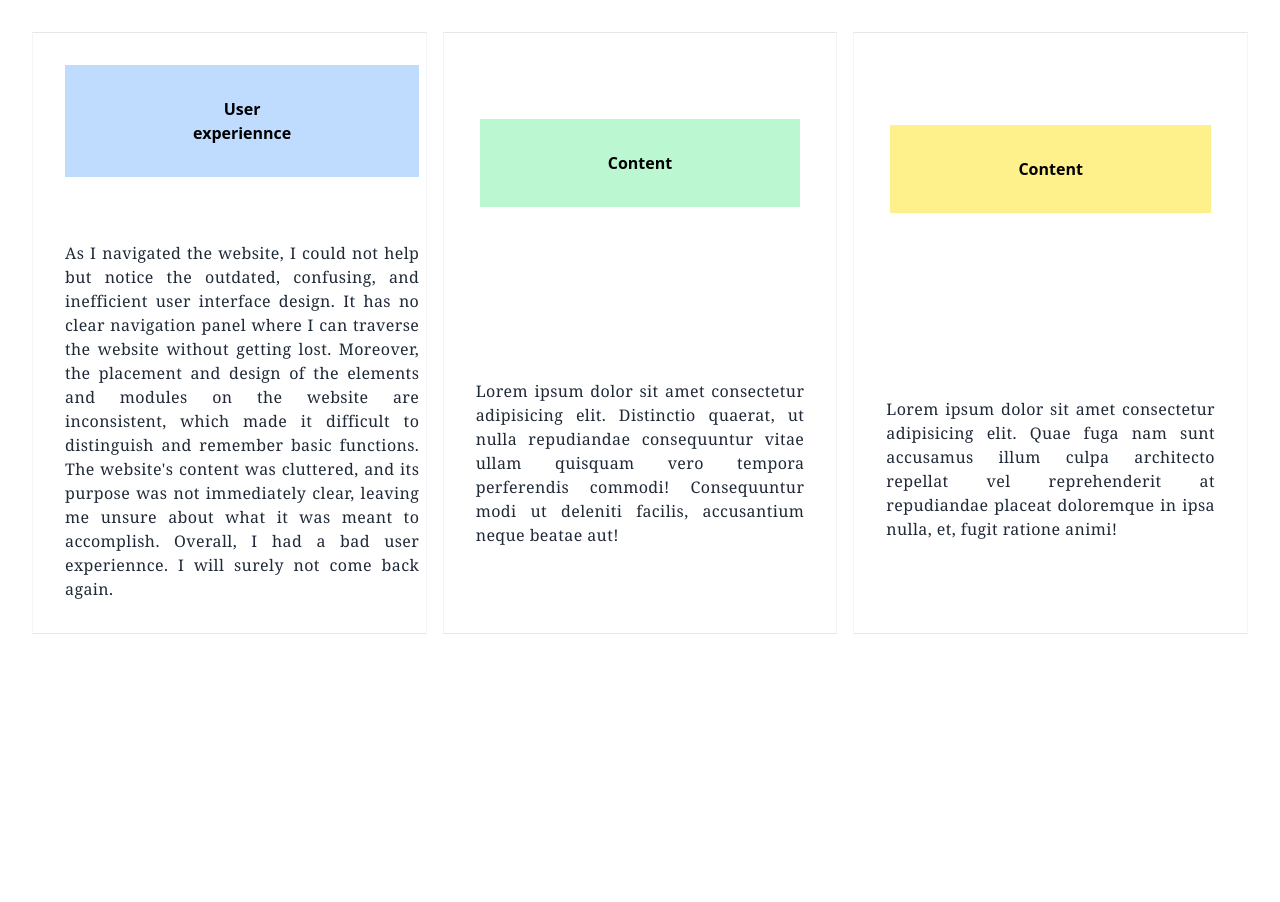
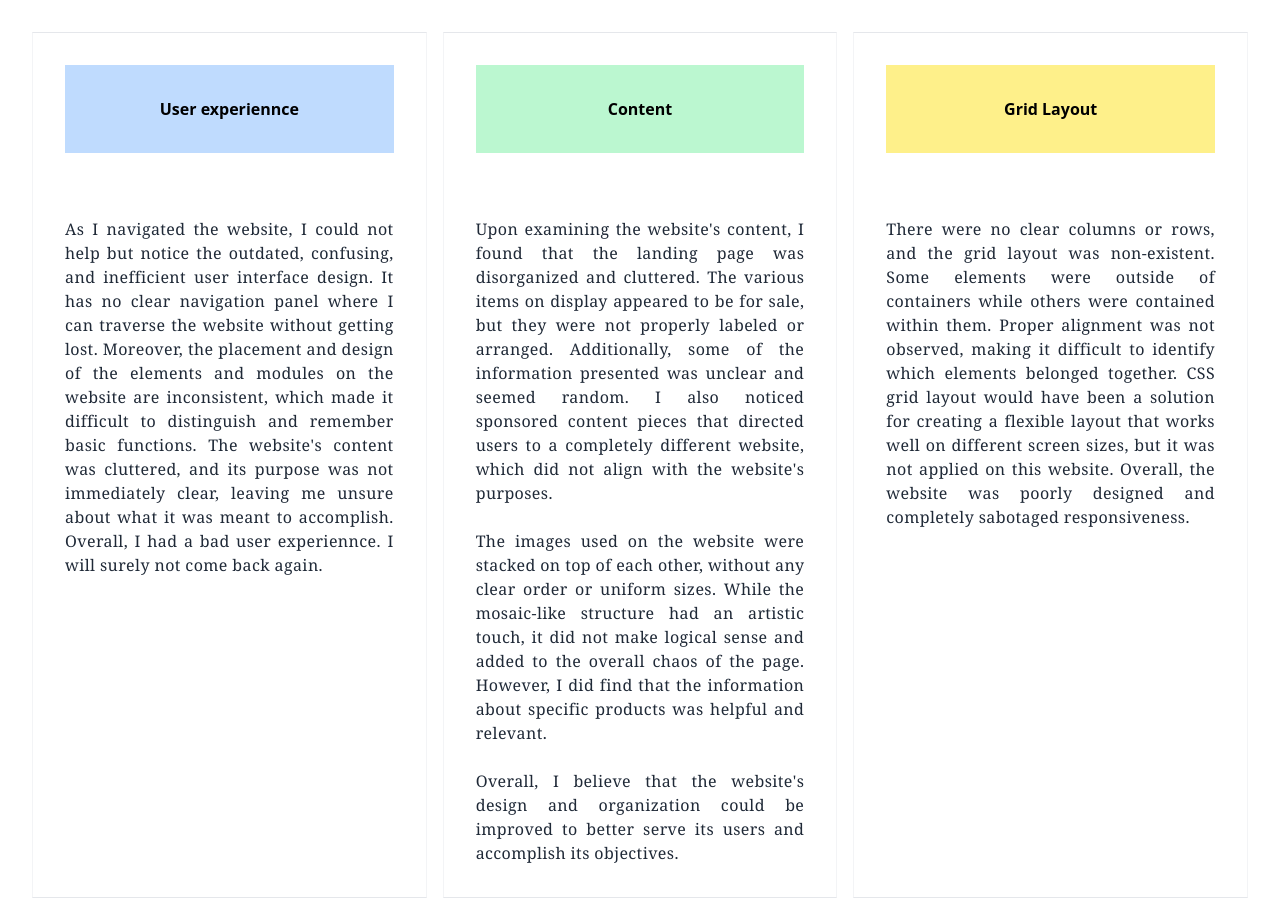
Before and after one commit to ozius22/04-Activity-1, a website: page index.html in a window 1280 px wide. Before the commit the page ends 800 px from the top, so only its background shows below. Drawn offline with Linux system fonts and the light colour scheme.

Commit message:
readytopass

```diff
--- a/index.html
+++ b/index.html
@@ -9,25 +9,29 @@
 </head>
 <body>
   <div class="m-8 grid grid-cols-3 gap-4">
-    <div class="grid place-items-center border border-x-gray-100 p-8">
-      <header class="bg-blue-200 p-8 pl-32 pr-32 hover:text-gray-200 hover:bg-gray-800 transition-colors cursor-pointer">
+    <div class="border border-x-gray-100 p-8">
+      <header class="bg-blue-200 p-8 hover:text-gray-200 hover:bg-gray-800 transition-colors cursor-pointer">
         <h1 class="font-sans font-extrabold text-center">User experiennce</h1>
       </header>
       <p class="text-base text-gray-800 font-serif tracking-wide pt-16 text-justify">As I navigated the website, I could not help but notice the outdated, confusing, and inefficient user interface design. It has no clear navigation panel where I can traverse the website without getting lost. Moreover, the placement and design of the elements and modules on the website are inconsistent, which made it difficult to distinguish and remember basic functions. The website's content was cluttered, and its purpose was not immediately clear, leaving me unsure about what it was meant to accomplish. Overall, I had a bad user experiennce. I will surely not come back again.</p>
     </div>
 
-    <div class="grid place-items-center border border-x-gray-100 p-8">
-      <header class="bg-green-200 p-8 pl-32 pr-32 hover:text-gray-200 hover:bg-gray-800 transition-colors cursor-pointer">
-        <h1 class="font-sans font-extrabold">Content</h1>
+    <div class="border border-x-gray-100 p-8">
+      <header class="bg-green-200 p-8 hover:text-gray-200 hover:bg-gray-800 transition-colors cursor-pointer">
+        <h1 class="font-sans font-extrabold text-center">Content</h1>
       </header>
-      <p class="text-base text-gray-800 font-serif tracking-wide pt-16 text-justify">Lorem ipsum dolor sit amet consectetur adipisicing elit. Distinctio quaerat, ut nulla repudiandae consequuntur vitae ullam quisquam vero tempora perferendis commodi! Consequuntur modi ut deleniti facilis, accusantium neque beatae aut!</p>
+      <p class="text-base text-gray-800 font-serif tracking-wide pt-16 text-justify">Upon examining the website's content, I found that the landing page was disorganized and cluttered. The various items on display appeared to be for sale, but they were not properly labeled or arranged. Additionally, some of the information presented was unclear and seemed random. I also noticed sponsored content pieces that directed users to a completely different website, which did not align with the website's purposes. <br><br>
+
+        The images used on the website were stacked on top of each other, without any clear order or uniform sizes. While the mosaic-like structure had an artistic touch, it did not make logical sense and added to the overall chaos of the page. However, I did find that the information about specific products was helpful and relevant. <br><br>
+
+        Overall, I believe that the website's design and organization could be improved to better serve its users and accomplish its objectives.</p>
     </div>
 
-    <div class="grid place-items-center border border-x-gray-100 p-8">
-      <header class="bg-yellow-200 p-8 pl-32 pr-32 hover:text-gray-200 hover:bg-gray-800 transition-colors cursor-pointer">
-        <h1 class="font-sans font-extrabold">Content</h1>
+    <div class="border border-x-gray-100 p-8">
+      <header class="bg-yellow-200 p-8 hover:text-gray-200 hover:bg-gray-800 transition-colors cursor-pointer">
+        <h1 class="font-sans font-extrabold text-center">Grid Layout</h1>
       </header>
-      <p class="text-base text-gray-800 font-serif tracking-wide pt-16 text-justify">Lorem ipsum dolor sit amet consectetur adipisicing elit. Quae fuga nam sunt accusamus illum culpa architecto repellat vel reprehenderit at repudiandae placeat doloremque in ipsa nulla, et, fugit ratione animi!</p>
+      <p class="text-base text-gray-800 font-serif tracking-wide pt-16 text-justify">There were no clear columns or rows, and the grid layout was non-existent. Some elements were outside of containers while others were contained within them. Proper alignment was not observed, making it difficult to identify which elements belonged together. CSS grid layout would have been a solution for creating a flexible layout that works well on different screen sizes, but it was not applied on this website. Overall, the website was poorly designed and completely sabotaged responsiveness.</p>
     </div>
   </div>
   </div>
--- a/tailwind.config.js
+++ b/tailwind.config.js
@@ -5,4 +5,5 @@ module.exports = {
     extend: {},
   },
   plugins: [],
+  purge: ['**/*.{html,js}'],
 }
```
Also changed, not shown: mystyle.css.
